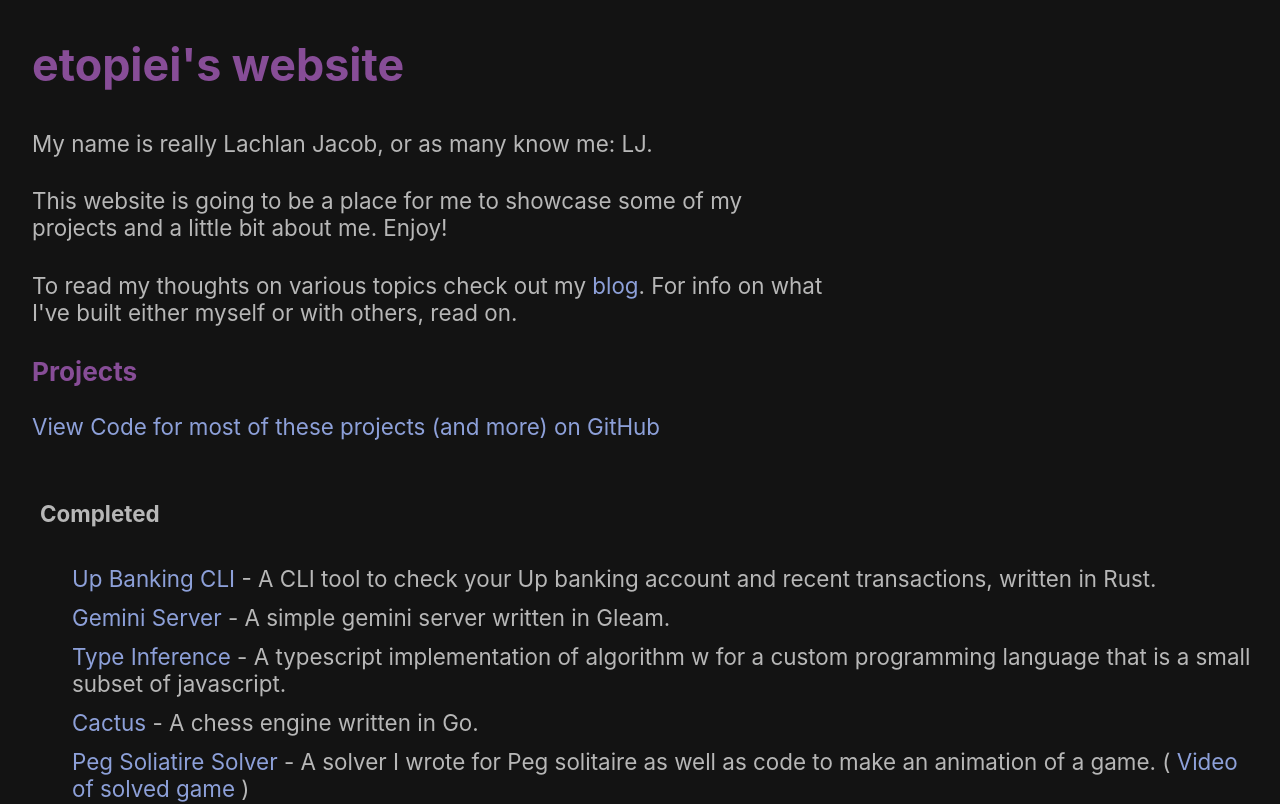
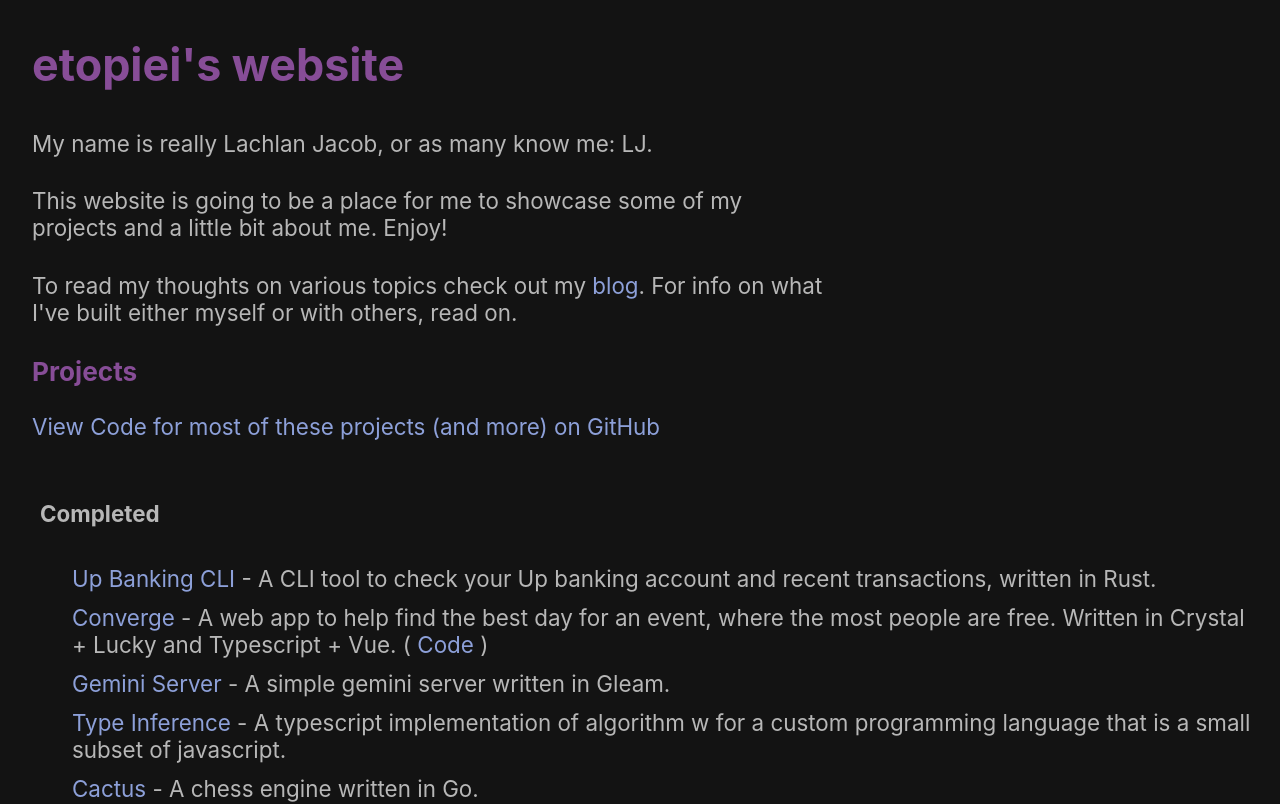
Before and after one commit to etopiei/website, a Svelte app: page / in a window 1280 px wide. Shown: the top 804 px of the page. Built offline with nearby package versions, Linux system fonts and the light colour scheme.

Commit message:
Add converge to project list.

```diff
--- a/src/project_data.js
+++ b/src/project_data.js
@@ -4,6 +4,17 @@ export const projectData = [
         description:
             "A CLI tool to check your Up banking account and recent transactions, written in Rust.",
         mainLink: "https://github.com/etopiei/up-cli",
+    },
+    {
+        name: "Converge",
+        description: "A web app to help find the best day for an event, where the most people are free. Written in Crystal + Lucky and Typescript + Vue.",
+        mainLink: "https://converge.etopiei.net",
+        extraLinks: [
+            {
+                text: "Code",
+                link: "https://github.com/etopiei/converge",
+            }
+        ]
     },
     {
         name: "Gemini Server",
```
